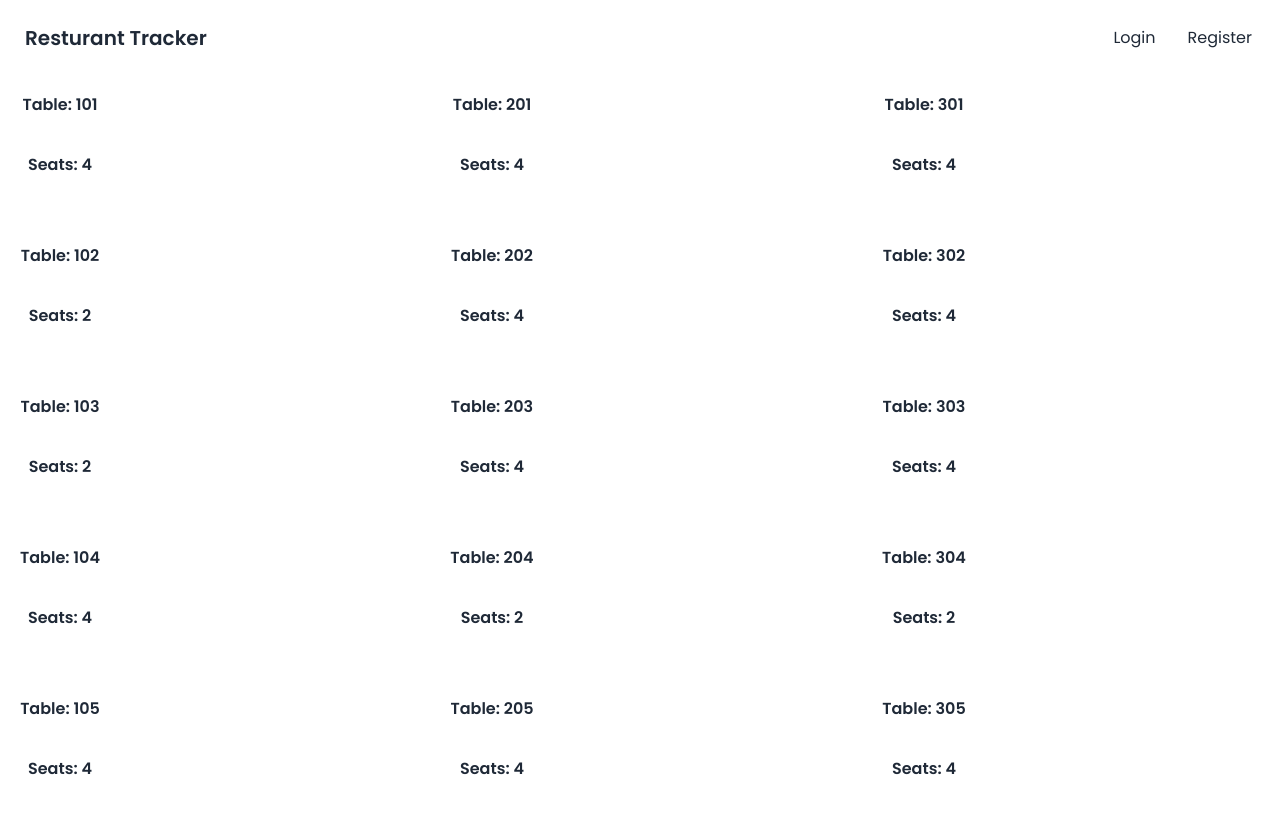
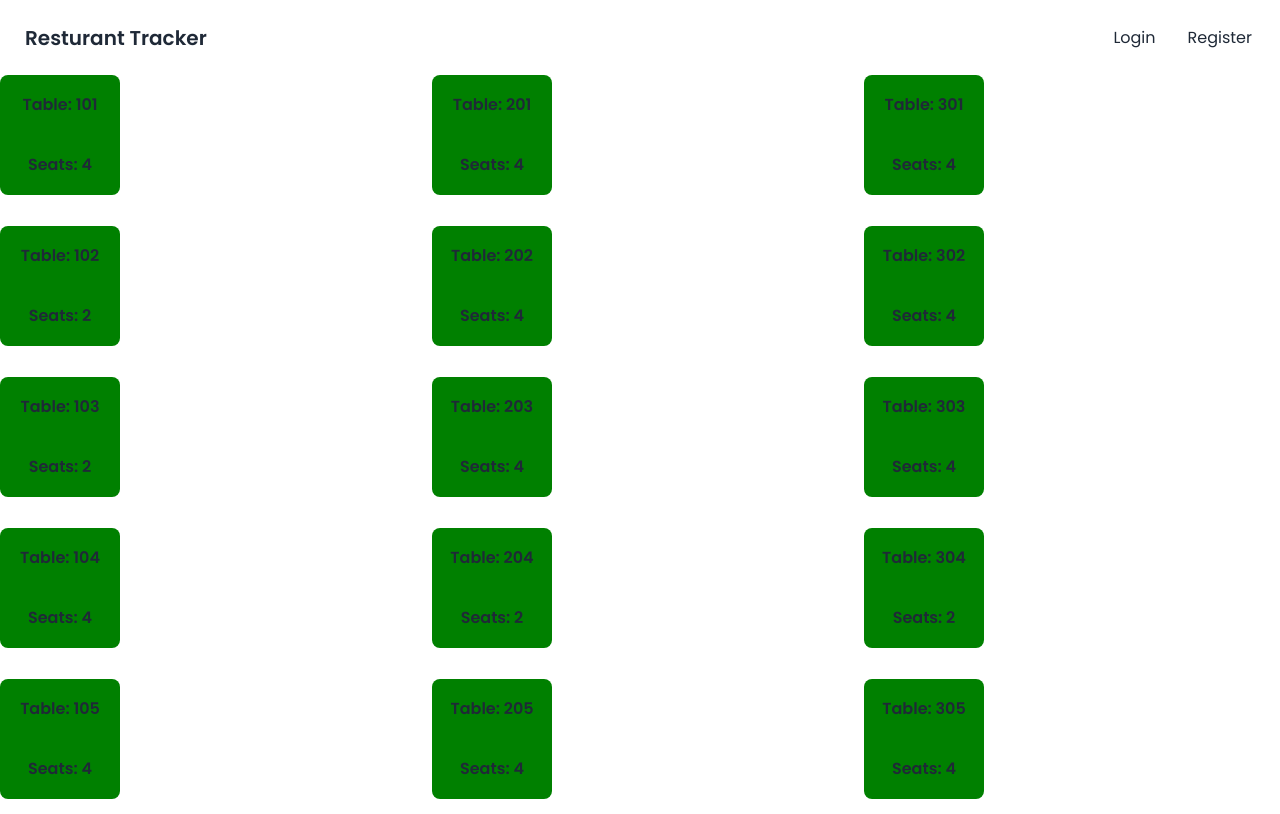
Before and after one commit to TFuray/100hr-ticket-vite, a React (Vite) app in the folder frontend/: page /map in a window 1280 px wide. Built offline with nearby package versions, Linux system fonts and the light colour scheme; a web font is replaced by a local one.

Commit message:
added table component

```diff
--- a/frontend/src/App.jsx
+++ b/frontend/src/App.jsx
@@ -6,6 +6,7 @@ import Dashboard from './pages/Dashboard'
 import Login from './pages/Login'
 import Register from './pages/Register'
 import TableMap from './pages/TableMap'
+import Orders from './pages/Orders'
 
 
 function App () {
@@ -19,6 +20,7 @@ function App () {
             <Route path='/login' element={<Login />} />
             <Route path='/Register' element={<Register />} />
             <Route path='/map' element={<TableMap />} />
+            <Route path='/orders' element={<Orders />} />
           </Routes>
         </div>
       </Router>
--- a/frontend/src/components/Header.jsx
+++ b/frontend/src/components/Header.jsx
@@ -42,10 +42,10 @@ const Header = () => {
                     <Link to='/map'>Table Map</Link>
                   </li>
                   <li>
-                    <a>All Tickets</a>
+                    <Link to="/">All Tickets</Link>
                   </li>
                   <li>
-                    <a>All Tables </a>
+                    <Link to='/orders'>All Orders </Link>
                   </li>
                 </ul>
               </li>
--- a/frontend/src/components/Table.jsx
+++ b/frontend/src/components/Table.jsx
@@ -1,9 +1,9 @@
 
-const Table = ( {table, seats, open, setOpen}) => {
+const Table = ( {table, seats, open, handleClick}) => {
 
 
   return (
-    <div className="table" >
+    <div onClick={handleClick} className="table" style={{backgroundColor: open ? 'green' : 'red'}}  >
       <div className="">Table: {table} </div>
       <div
       >Seats: {seats}</div>
--- a/frontend/src/pages/TableMap.jsx
+++ b/frontend/src/pages/TableMap.jsx
@@ -5,6 +5,10 @@ import Table from '../components/Table'
 const TableMap = () => {
   const [tableList, setTableList] = useState(tableData)
   const [open, setOpen] = useState(true)
+  function handleClick(key) {
+    setTableList(...tableList, tableList.key(setOpen(!open))
+ )
+  }
 
 
   return (
@@ -18,6 +22,7 @@ const TableMap = () => {
                 table={table.table}
                 seats={table.seats}
                 open={open}
+                handleClick={handleClick}
               />
             </div>
           )
```
